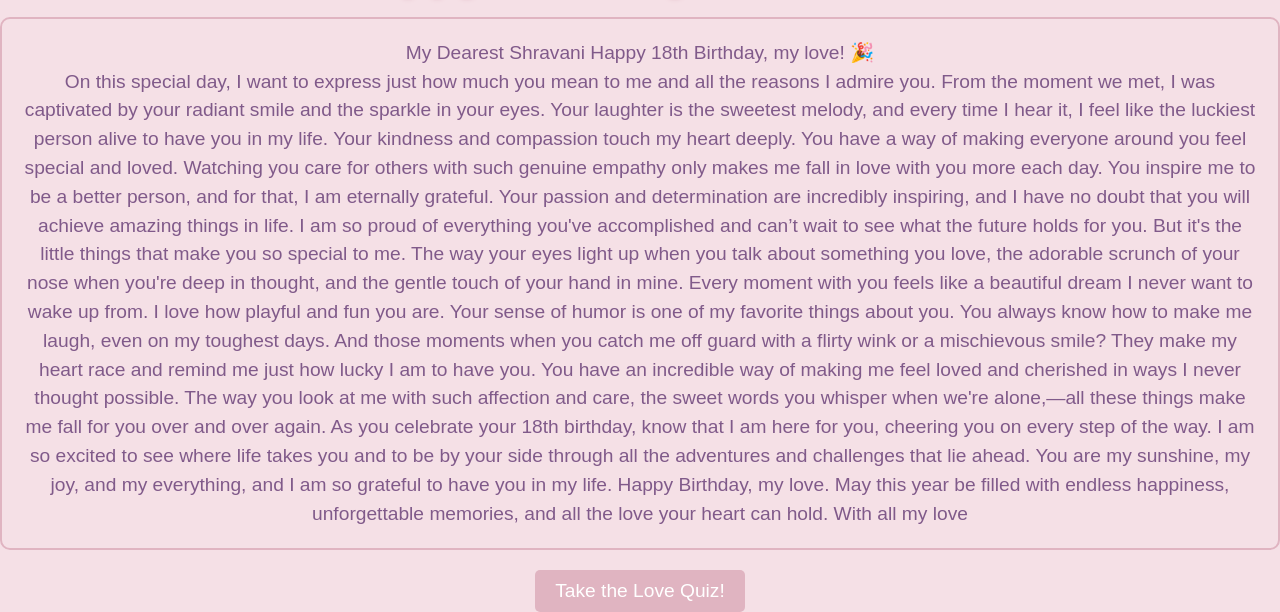
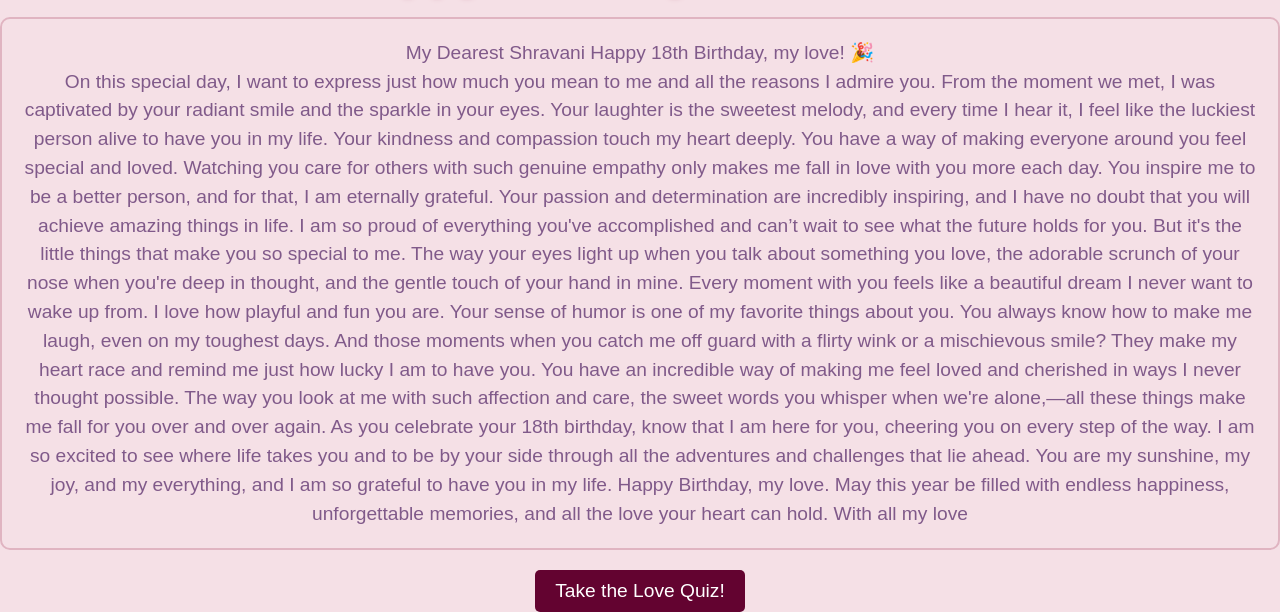
Before and after one commit to KaushikNaik2/Kaushik, a plain HTML site: page index.html in a window 1280 px wide. Shown: the part 1062-1674 px from the top of the page. Drawn offline with Linux system fonts and the light colour scheme.

Commit message:
Update landing.css

```diff
--- a/landing.css
+++ b/landing.css
@@ -77,7 +77,7 @@ h1 {
 }
 
 .quiz-button {
-  background-color: #e0b4c1; /* Pink color */
+  background-color: #630330; /* Pink color */
   color: white;
   padding: 10px 20px;
   border: none;
```
